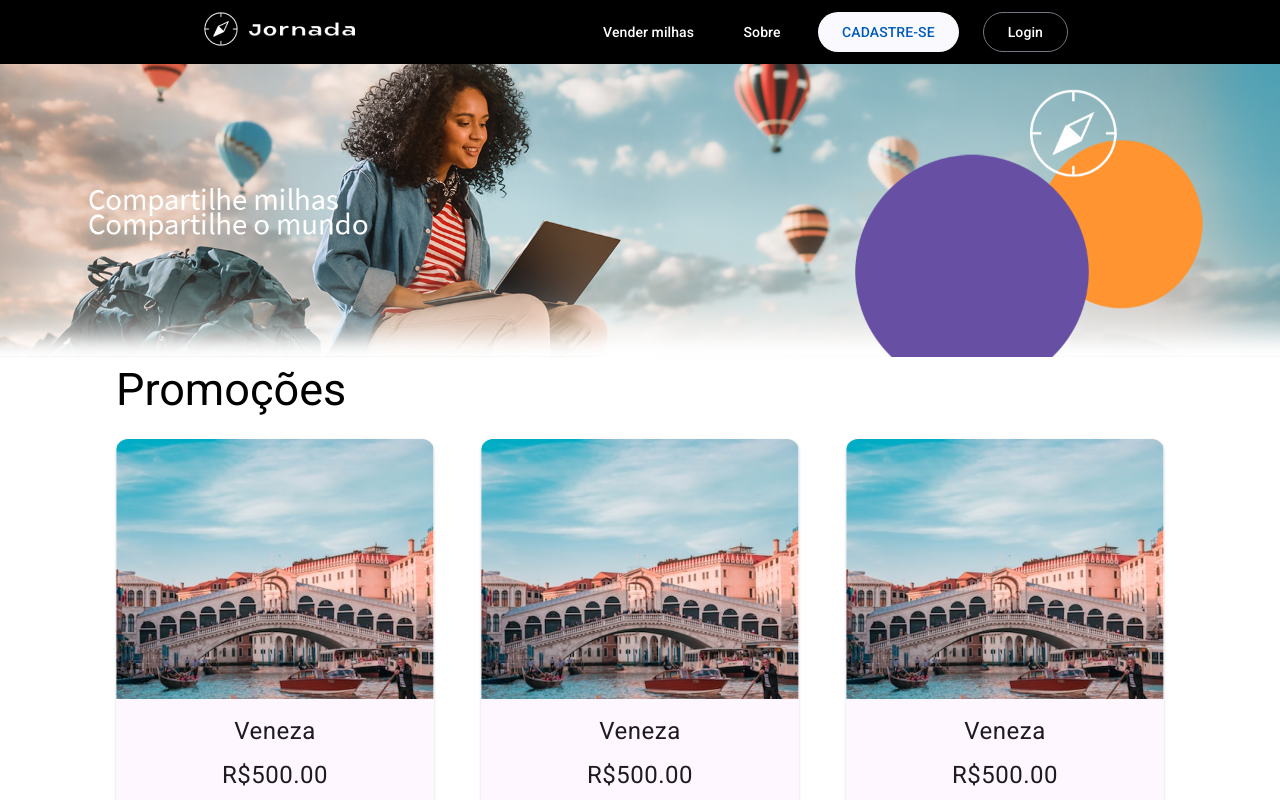
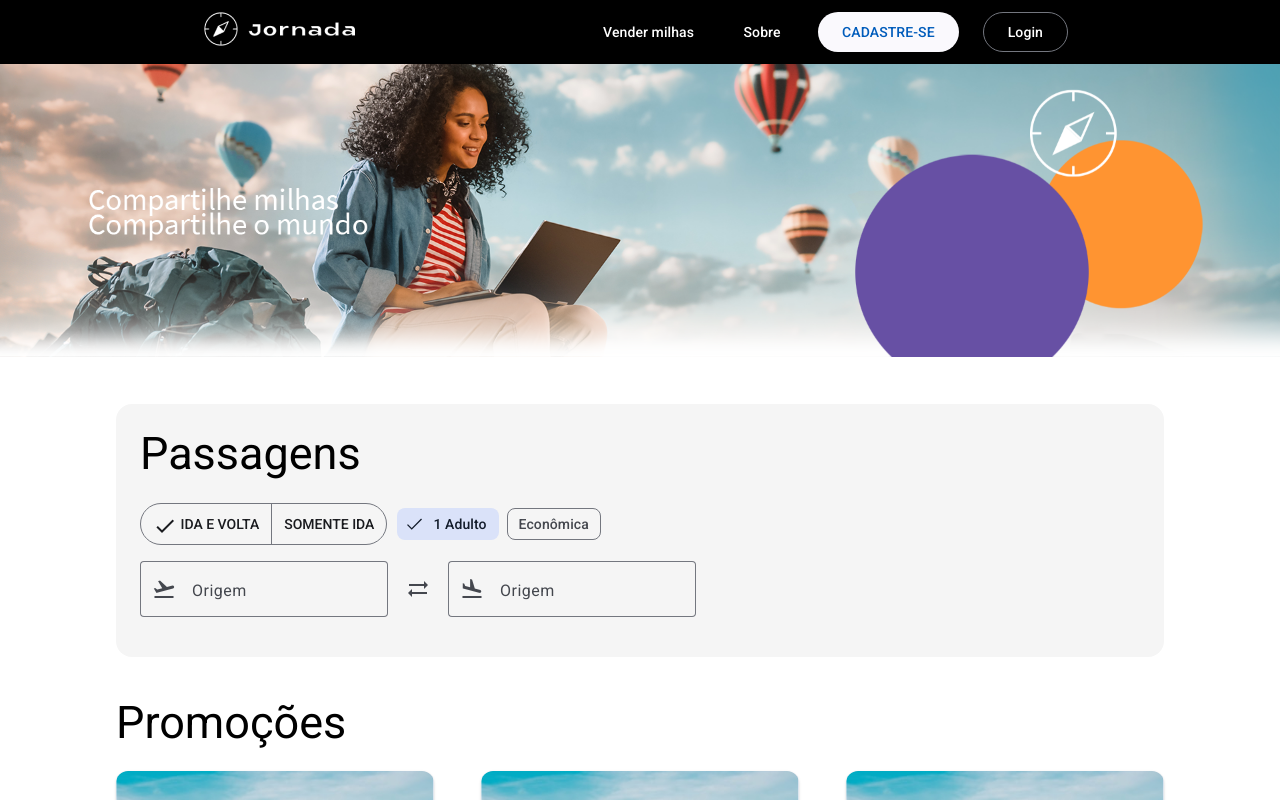
Before and after one commit to ArthurAizawa/jornada-milhas, an Angular app: page / in a window 1280 px wide. Shown: the top 800 px of the page. Built offline with nearby package versions, Linux system fonts and the light colour scheme.

Commit message:
form-buscar

```diff
--- a/src/app/page/home/home.component.html
+++ b/src/app/page/home/home.component.html
@@ -1,6 +1,8 @@
 <app-banner></app-banner>
 
 <app-container>
+
+    <app-form-busca></app-form-busca>
     <h2>Promoções</h2>
     <div class="card-wrapper">
         <app-card-busca></app-card-busca>
--- a/src/app/shared/card-depoimentos/card-depoimentos.component.ts
+++ b/src/app/shared/card-depoimentos/card-depoimentos.component.ts
@@ -1,4 +1,4 @@
-import { Component, Input } from '@angular/core';
+import { Component } from '@angular/core';
 
 @Component({
   selector: 'app-card-depoimentos',
--- a/src/app/shared/card/card.component.html
+++ b/src/app/shared/card/card.component.html
@@ -1,3 +1,3 @@
 <div class="card" [ngClass]="variant">
-<ng-component></ng-component>
+<ng-content></ng-content>
 </div>
--- a/src/app/shared/card/card.component.scss
+++ b/src/app/shared/card/card.component.scss
@@ -5,7 +5,7 @@
         border: 1px solid #cac4d0;
         border-radius: 12px;
     }
-    &.secundary{
+    &.secondary{
         background-color: #f5f5f5;
         border-radius: 16px;
     }
--- a/src/app/shared/card/card.component.ts
+++ b/src/app/shared/card/card.component.ts
@@ -6,5 +6,5 @@ import { Component, Input } from '@angular/core';
   styleUrl: './card.component.scss'
 })
 export class CardComponent {
-  @Input() variant: 'primary' | 'secundary' = 'primary'
+  @Input() variant: 'primary' | 'secondary' = 'primary'
 }
--- /dev/null
+++ b/src/app/shared/form-busca/form-busca.component.html
@@ -0,0 +1,39 @@
+<app-card variant="secondary" class="form-busca">
+    <form>
+        <h2>Passagens</h2>
+        <div class="flex-container">
+            <mat-button-toggle-group aria-label="Tipo de passagem">
+            <mat-button-toggle>
+                 <mat-icon>check</mat-icon>
+                 IDA E VOLTA
+            </mat-button-toggle>
+            <mat-button-toggle >SOMENTE IDA</mat-button-toggle>
+        </mat-button-toggle-group>
+        <mat-chip-listbox aria-label="Seleção de passagens">
+            <mat-chip-option selected>1 Adulto</mat-chip-option>
+            <mat-chip-option>Econômica</mat-chip-option>
+        </mat-chip-listbox>
+        </div>
+
+        <div class="flex-container">
+        <mat-form-field appearance="outline" class="input-container">
+            <mat-label>Origem</mat-label>
+             <mat-icon matPrefix>
+                flight_takeoff
+            </mat-icon>
+            <input matInput placeholder="Origem">
+        </mat-form-field>
+        <button mat-icon-button>
+            <mat-icon>sync_alt</mat-icon>
+        </button>
+
+        <mat-form-field appearance="outline" class="input-container">
+            <mat-label>Origem</mat-label>
+             <mat-icon matPrefix>
+                flight_land
+            </mat-icon>
+            <input matInput placeholder="Destino">
+        </mat-form-field>
+        </div>
+    </form>
+</app-card>
--- /dev/null
+++ b/src/app/shared/form-busca/form-busca.component.scss
@@ -0,0 +1,19 @@
+.form-busca {
+    margin: 40px 0;
+    display: block;
+
+    .flex-container {
+      display: flex;
+      align-items: center;
+      gap: 10px;
+      margin: 16px 0;
+    }
+
+    .input-container {
+      margin-bottom: -1.25em;
+    }
+
+    .mat-button-toggle-checked {
+      background-color: #F7F2FA;
+   }
+  }
```
Also changed, not shown: src/app/app.module.ts (+13 -2 lines), src/app/shared/form-busca/form-busca.component.ts (added, +10 -0 lines), 1 other file (tests, documents, lock files or other folders).
